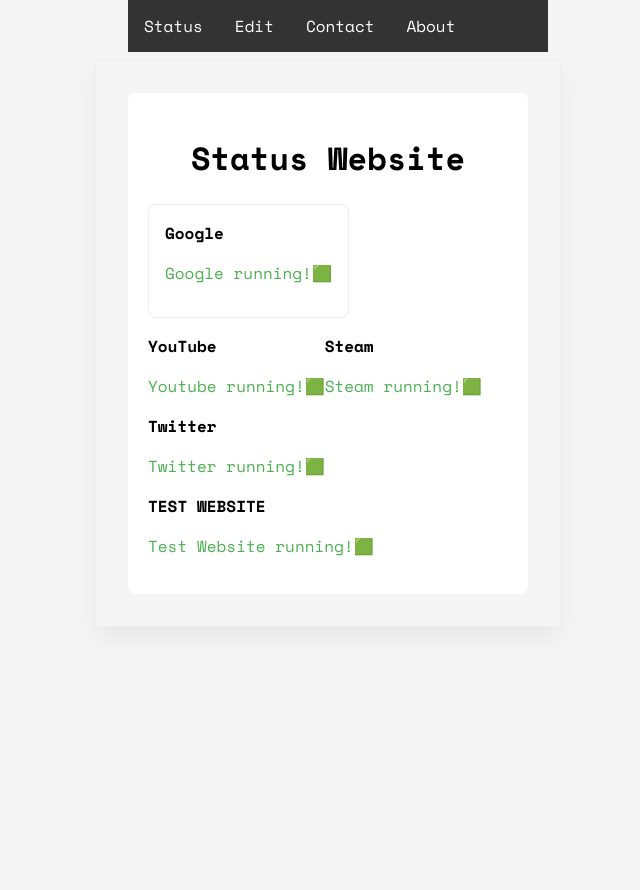
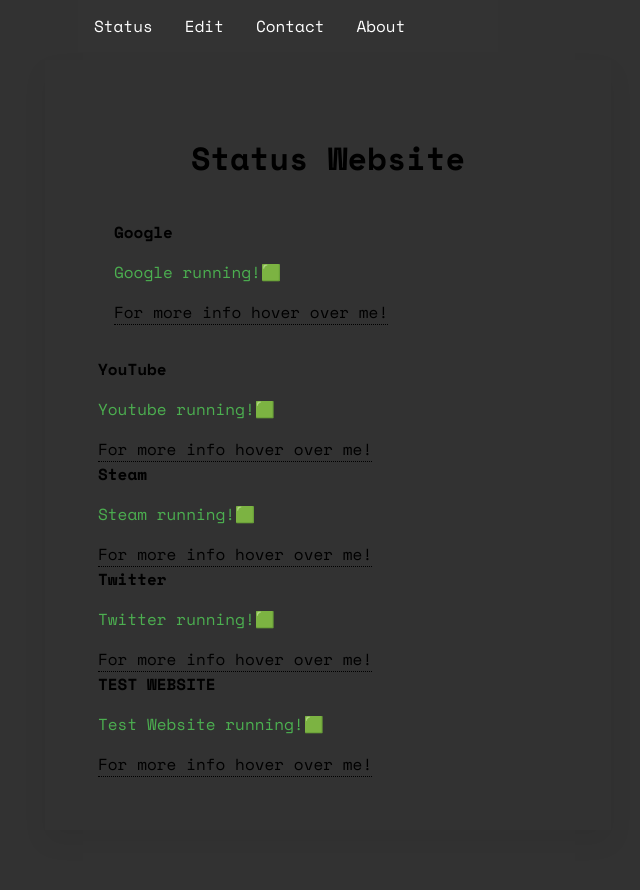
Before and after one commit to Daniel1502-code/Statuswebsite, a Flask app: page / in a window 1280 px wide. Shown: the whole page, without its empty margins (312-952 px from the left). Before the commit the page ends 556 px from the top, so only its background shows below. Run offline with Flask 3, Linux system fonts and the light colour scheme; data that the repository does not hold is empty.

Commit message:
Update status.html

```diff
--- a/templates/status.html
+++ b/templates/status.html
@@ -18,6 +18,11 @@
                <strong>Google</strong>
                {% if name1 == 200 %}
                <p class="status-success">Google running!🟩</p>
+
+               <div class="tooltip">For more info hover over me!
+                <span class="tooltiptext">Tooltip text</span>
+              </div>
+
                {% else %}
                <p class="status-failure">Google down!🟥</p>
                <p>Down time: {{ downtime }}</p>
@@ -28,6 +33,11 @@
                <strong>YouTube</strong>
                {% if name2 == 200 %}
                <p class="status-success">Youtube running!🟩</p>
+
+               <div class="tooltip">For more info hover over me!
+                <span class="tooltiptext">Tooltip text</span>
+              </div>
+
                {% else %}
                <p class="status-failure">Youtube down!🟥</p>
                <p>Down time: {{ downtime }}</p>
@@ -38,6 +48,11 @@
                <strong>Steam</strong>
                {% if name3 == 200 %}
                <p class="status-success">Steam running!🟩</p>
+
+               <div class="tooltip">For more info hover over me!
+                <span class="tooltiptext">Tooltip text</span>
+              </div>
+
                {% else %}
                <p class="status-failure">Steam down!🟥</p>
                <p>Down time: {{ downtime }}</p>
@@ -48,6 +63,11 @@
                <strong>Twitter</strong>
                {% if name4 == 200 %}
                <p class="status-success">Twitter running!🟩</p>
+
+               <div class="tooltip">For more info hover over me!
+                <span class="tooltiptext">Tooltip text</span>
+              </div>
+
                {% else %}
                <p class="status-failure">Twitter down!🟥</p>
                <p>Down time: {{ downtime }}</p>
@@ -58,6 +78,11 @@
                 <strong>TEST WEBSITE</strong>
                 {% if test == 200 %}
                 <p class="status-success">Test Website running!🟩</p>
+
+                <div class="tooltip">For more info hover over me!
+                    <span class="tooltiptext">Tooltip text</span>
+                  </div>
+
                 {% else %}
                 <p>Test Website down!🟥</p>
                 <p>Down time: {{ downtime }}</p>
@@ -74,20 +99,20 @@
 
   body {
       font-family: 'Space Mono', monospace;
-      background-color: #f5f5f5; /* Set a background color for the entire page */
+      background-color: #323232; /* Set a background color for the entire page */
       display: flex;
       flex-direction: column;
-      max-width: 400px;
+      max-width: 500px;
       padding: 32px;
       margin: 60px auto;
-      border: 1px solid #eee;
+      border: 1px solid #323232;
       box-shadow: 0px 12px 24px rgba(0, 0, 0, 0.06);
   }
 
   .container {
-      background-color: #fff; /* Add a background color to the container */
+      background-color: 0D7377; /* Add a background color to the container */
       padding: 20px;
-      border-radius: 8px;
+      border-radius: 88px;
   }
 
   h1 {
@@ -100,12 +125,13 @@
   }
 
   .status-item {
-      background-color: #fff; /* Add background color to list items */
-      border: 1px solid #eee;
+      background-color: 0D7377; /* Add background color to list items */
+      border: 1px solid 0D7377;
       border-radius: 8px;
       margin-bottom: 16px;
       padding: 16px;
   }
+
 
   .status-item strong {
       font-weight: bold;
@@ -116,7 +142,7 @@
   }
 
   .status-failure {
-      color: #F44336; /* Red color for failure status */
+      color: #810900; /* Red color for failure status */
   }
 
   /* Add a class to the downtime information paragraphs */
@@ -136,7 +162,7 @@
       position: absolute; /* Position it absolutely relative to .status-item */
       top: 100%; /* Position it below the status item */
       left: 0; /* Align it with the left edge of the status item */
-      background-color: #fff; /* Add a background color */
+      background-color: #ffffff; /* Add a background color */
       padding: 8px; /* Add padding for spacing */
       border: 1px solid #eee; /* Add a border for separation */
       border-radius: 4px; /* Add some rounded corners */
@@ -145,6 +171,31 @@
   }
 
 
+
+    .tooltip {
+    position: relative;
+    display: inline-block;
+    border-bottom: 1px dotted black;
+    }
+
+    .tooltip .tooltiptext {
+    visibility: hidden;
+    width: 120px;
+    background-color: black;
+    color: #fff;
+    text-align: center;
+    border-radius: 6px;
+    padding: 5px 0;
+
+    /* Position the tooltip */
+    position: absolute;
+    z-index: 1;
+    }
+
+    .tooltip:hover .tooltiptext {
+    visibility: visible;
+    }
+
 </style>
 
 {% endblock %}
```
